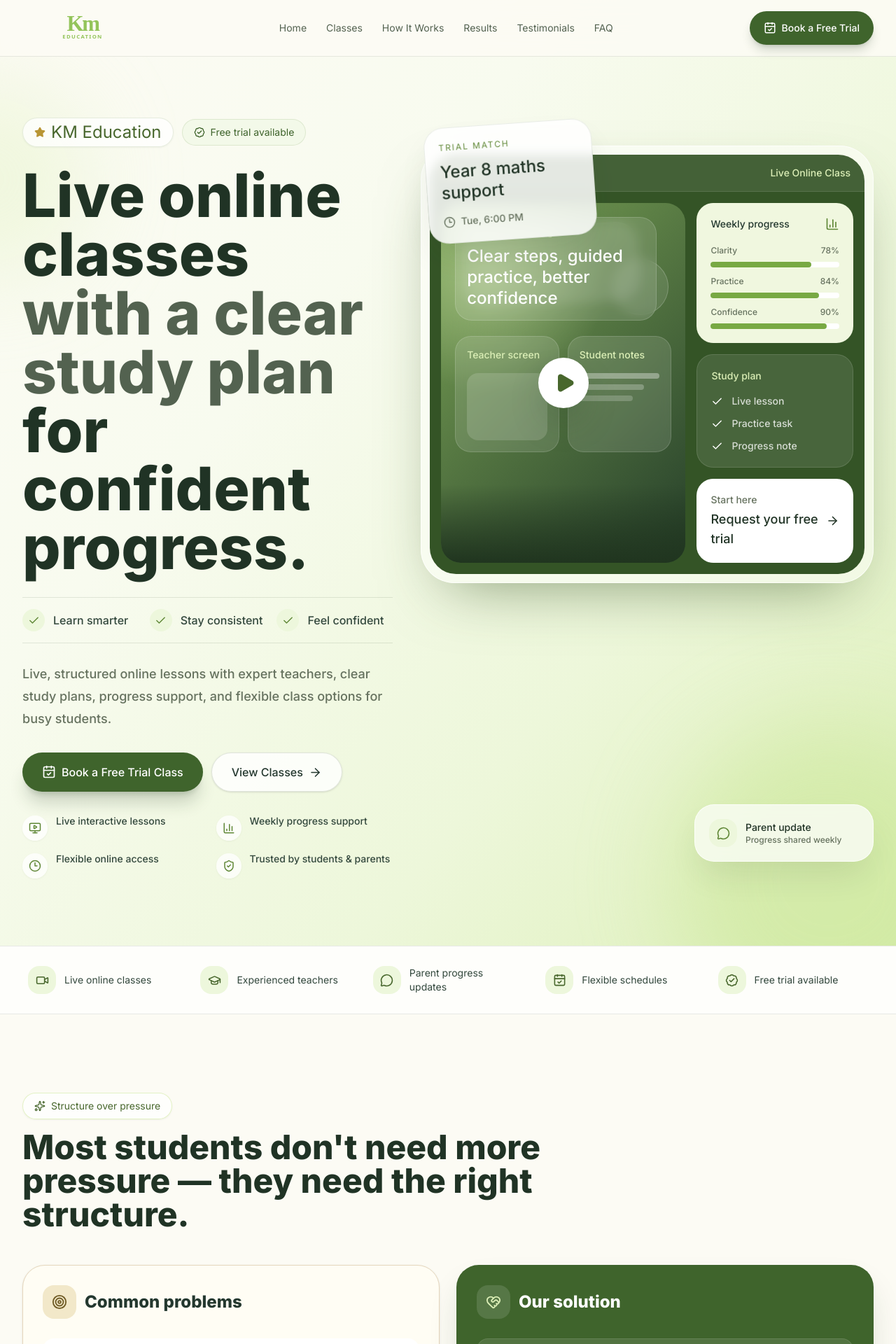
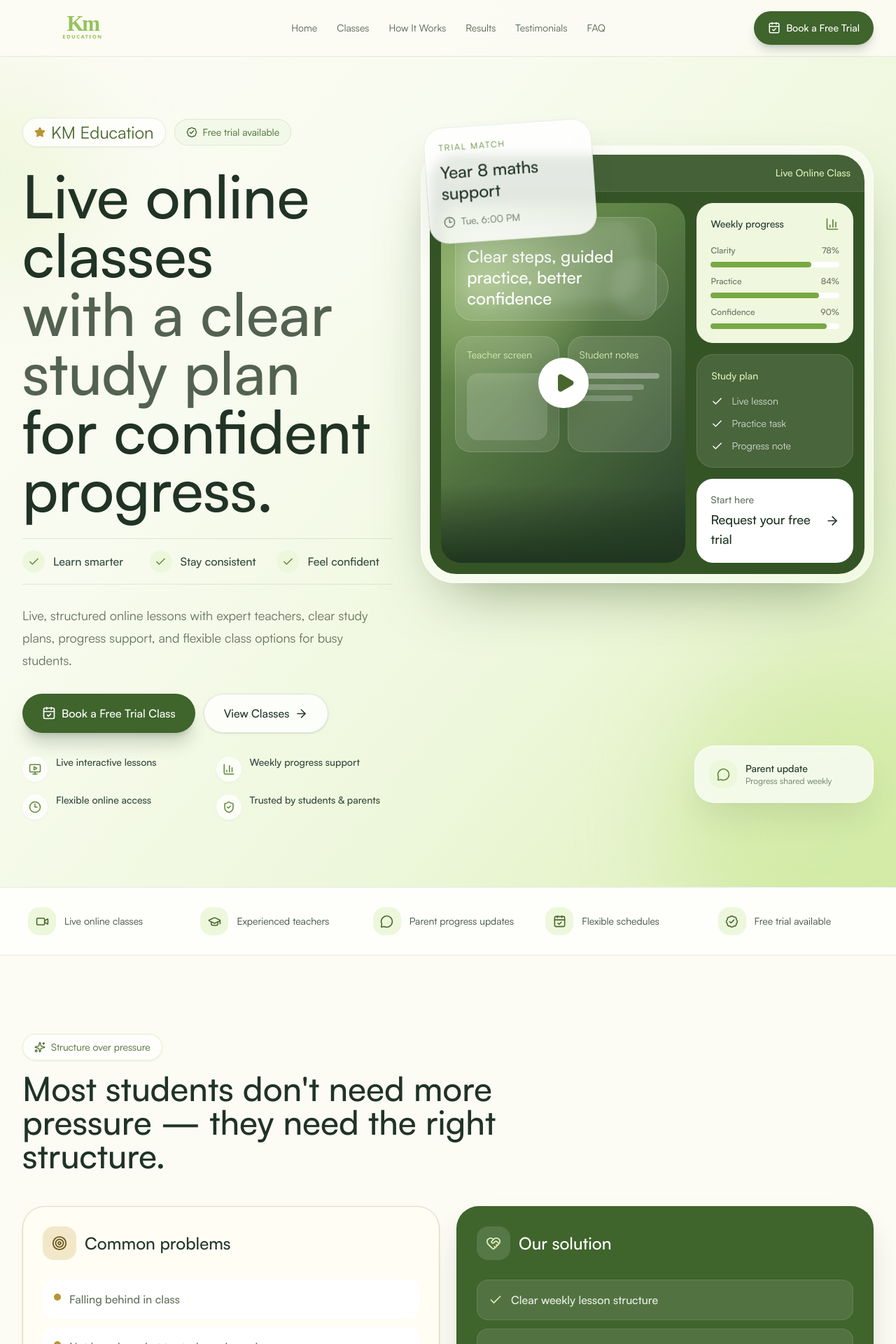
Before and after one commit to Malkri/km-education, a Next.js app: page / in a window 1280 px wide. Shown: the top 1920 px of the page at 70% size. Built offline with nearby package versions, Linux system fonts and the light colour scheme.

Commit message:
changing fton

```diff
--- a/src/app/globals.css
+++ b/src/app/globals.css
@@ -1,27 +1,19 @@
 @import "tailwindcss";
 
 @font-face {
-  font-family: "Inter";
-  src: url("/fonts/Inter-Regular.ttf") format("truetype");
+  font-family: "Satoshi";
+  src: url("/fonts/Satoshi-Regular.woff2") format("woff2");
   font-display: swap;
   font-style: normal;
   font-weight: 400;
 }
 
 @font-face {
-  font-family: "Inter";
-  src: url("/fonts/Inter-Medium.ttf") format("truetype");
+  font-family: "Satoshi";
+  src: url("/fonts/Satoshi-Medium.woff2") format("woff2");
   font-display: swap;
   font-style: normal;
   font-weight: 500;
-}
-
-@font-face {
-  font-family: "Inter";
-  src: url("/fonts/Inter-ExtraBold.ttf") format("truetype");
-  font-display: swap;
-  font-style: normal;
-  font-weight: 800;
 }
 
 :root {
@@ -29,7 +21,7 @@
   --foreground: #24382f;
   --mint: #dcefb7;
   --pistachio: #93c45a;
-  --font-body: "Inter", "Helvetica Neue", Helvetica, Arial, sans-serif;
+  --font-body: "Satoshi", "Helvetica Neue", Helvetica, Arial, sans-serif;
   --font-display-stack: var(--font-body);
   --font-script-stack: var(--font-body);
 }
@@ -70,7 +62,7 @@ body {
   background: var(--background);
   color: var(--foreground);
   font-family: var(--font-body);
-  font-weight: 500;
+  font-weight: 400;
   text-rendering: optimizeLegibility;
 }
 
@@ -80,7 +72,7 @@ h3,
 h4,
 h5,
 h6 {
-  font-weight: 800;
+  font-weight: 500;
 }
 
 ::selection {
--- a/src/app/page.tsx
+++ b/src/app/page.tsx
@@ -433,7 +433,7 @@ export default function Home() {
               </p>
             </div>
 
-            <h1 className="mt-7 max-w-3xl text-left text-[clamp(3rem,7vw,5.35rem)] font-extrabold leading-[0.98] tracking-normal text-[#203325]">
+            <h1 className="mt-7 max-w-3xl text-left text-[clamp(3rem,7vw,5.35rem)] font-medium leading-[0.98] tracking-normal text-[#203325]">
               <span className="block">Live online classes</span>
               <span className="block text-[#536250]">
                 with a clear study plan
@@ -684,7 +684,7 @@ export default function Home() {
         <div className="mx-auto max-w-7xl">
           <div className="max-w-3xl">
             <SectionEyebrow>Structure over pressure</SectionEyebrow>
-            <h2 className="text-4xl font-extrabold tracking-normal text-[#203325] sm:text-5xl">
+            <h2 className="text-4xl font-medium tracking-normal text-[#203325] sm:text-5xl">
               Most students don&apos;t need more pressure — they need the right
               structure.
             </h2>
@@ -695,7 +695,7 @@ export default function Home() {
                 <span className="grid h-12 w-12 place-items-center rounded-2xl bg-[#f2e8c9] text-[#6f5b24]">
                   <Target aria-hidden="true" size={22} />
                 </span>
-                <h3 className="text-2xl font-extrabold text-[#24382f]">
+                <h3 className="text-2xl font-medium text-[#24382f]">
                   Common problems
                 </h3>
               </div>
@@ -716,7 +716,7 @@ export default function Home() {
                 <span className="grid h-12 w-12 place-items-center rounded-2xl bg-white/12 text-mint">
                   <HeartHandshake aria-hidden="true" size={22} />
                 </span>
-                <h3 className="text-2xl font-extrabold">Our solution</h3>
+                <h3 className="text-2xl font-medium">Our solution</h3>
               </div>
               <div className="mt-7 grid gap-3">
                 {solutions.map((solution) => (
@@ -748,7 +748,7 @@ export default function Home() {
           <div className="flex flex-col justify-between gap-6 lg:flex-row lg:items-end">
             <div className="max-w-3xl">
               <SectionEyebrow>Classes and programs</SectionEyebrow>
-              <h2 className="text-4xl font-extrabold tracking-normal text-[#203325] sm:text-5xl">
+              <h2 className="text-4xl font-medium tracking-normal text-[#203325] sm:text-5xl">
                 Choose the right online class for your goals
               </h2>
             </div>
@@ -776,7 +776,7 @@ export default function Home() {
                       {program.badge}
                     </span>
                   </div>
-                  <h3 className="mt-6 text-2xl font-extrabold tracking-normal text-[#24382f]">
+                  <h3 className="mt-6 text-2xl font-medium tracking-normal text-[#24382f]">
                     {program.title}
                   </h3>
                   <p className="mt-3 text-sm leading-6 text-[#66725f]">
@@ -820,7 +820,7 @@ export default function Home() {
         <div className="mx-auto max-w-7xl">
           <div className="mx-auto max-w-3xl text-center">
             <SectionEyebrow>Simple start</SectionEyebrow>
-            <h2 className="text-4xl font-extrabold tracking-normal text-[#203325] sm:text-5xl">
+            <h2 className="text-4xl font-medium tracking-normal text-[#203325] sm:text-5xl">
               Start learning in 3 simple steps
             </h2>
           </div>
@@ -840,7 +840,7 @@ export default function Home() {
                   <span className="mt-6 inline-flex h-8 items-center rounded-full bg-emerald-50 px-3 text-xs font-normal uppercase tracking-[0.16em] text-emerald-800">
                     Step {index + 1}
                   </span>
-                  <h3 className="mt-4 text-2xl font-extrabold text-[#24382f]">
+                  <h3 className="mt-4 text-2xl font-medium text-[#24382f]">
                     {step.title}
                   </h3>
                   <p className="mt-3 text-sm leading-6 text-[#66725f]">
@@ -869,7 +869,7 @@ export default function Home() {
               <ShieldCheck aria-hidden="true" size={16} />
               Why choose us
             </p>
-            <h2 className="text-4xl font-extrabold tracking-normal sm:text-5xl">
+            <h2 className="text-4xl font-medium tracking-normal sm:text-5xl">
               Built for students who want clarity, confidence, and consistent
               progress
             </h2>
@@ -886,7 +886,7 @@ export default function Home() {
                   <span className="grid h-12 w-12 place-items-center rounded-2xl bg-mint/15 text-mint">
                     <Icon aria-hidden="true" size={23} />
                   </span>
-                  <h3 className="mt-5 text-xl font-extrabold leading-snug">
+                  <h3 className="mt-5 text-xl font-medium leading-snug">
                     {benefit.title}
                   </h3>
                 </div>
@@ -902,7 +902,7 @@ export default function Home() {
             <div className="grid gap-0 lg:grid-cols-[0.9fr_1.1fr]">
               <div className="bg-[#f4faeb] p-8 sm:p-10 lg:p-12">
                 <SectionEyebrow>Results and impact</SectionEyebrow>
-                <h2 className="text-4xl font-extrabold tracking-normal text-[#203325] sm:text-5xl">
+                <h2 className="text-4xl font-medium tracking-normal text-[#203325] sm:text-5xl">
                   Credible progress starts with consistent support
                 </h2>
                 <p className="mt-5 text-base leading-7 text-[#66725f]">
@@ -916,7 +916,7 @@ export default function Home() {
               <div className="grid gap-px bg-emerald-900/10 sm:grid-cols-2">
                 {stats.map((stat) => (
                   <div key={stat.label} className="bg-white p-8 sm:p-10">
-                    <p className="font-display text-6xl font-extrabold leading-none tracking-normal text-[#3f642c]">
+                    <p className="font-display text-6xl font-medium leading-none tracking-normal text-[#3f642c]">
                       {stat.value}
                     </p>
                     <p className="mt-3 text-base font-medium text-[#66725f]">
@@ -937,7 +937,7 @@ export default function Home() {
         <div className="mx-auto max-w-7xl">
           <div className="max-w-3xl">
             <SectionEyebrow>Student and parent voices</SectionEyebrow>
-            <h2 className="text-4xl font-extrabold tracking-normal text-[#203325] sm:text-5xl">
+            <h2 className="text-4xl font-medium tracking-normal text-[#203325] sm:text-5xl">
               Hear from our students and parents
             </h2>
           </div>
@@ -961,7 +961,7 @@ export default function Home() {
                   </span>
                 </div>
                 <div className="p-6">
-                  <h3 className="text-xl font-extrabold text-[#24382f]">
+                  <h3 className="text-xl font-medium text-[#24382f]">
                     {testimonial.name}
                   </h3>
                   <p className="mt-1 text-sm font-medium text-emerald-700">
@@ -1006,7 +1006,7 @@ export default function Home() {
         <div className="mx-auto max-w-7xl">
           <div className="max-w-3xl">
             <SectionEyebrow>Learning experience</SectionEyebrow>
-            <h2 className="text-4xl font-extrabold tracking-normal text-[#203325] sm:text-5xl">
+            <h2 className="text-4xl font-medium tracking-normal text-[#203325] sm:text-5xl">
               See what learning with us looks like
             </h2>
           </div>
@@ -1025,7 +1025,7 @@ export default function Home() {
                       <Icon aria-hidden="true" size={25} />
                     </span>
                     <div>
-                      <h3 className="text-2xl font-extrabold text-[#24382f]">
+                      <h3 className="text-2xl font-medium text-[#24382f]">
                         {item.title}
                       </h3>
                       <p className="mt-2 text-sm font-medium text-[#66725f]">
@@ -1044,7 +1044,7 @@ export default function Home() {
         <div className="mx-auto grid max-w-7xl gap-12 lg:grid-cols-[0.85fr_1.15fr] lg:items-center">
           <div>
             <SectionEyebrow>Teacher support</SectionEyebrow>
-            <h2 className="text-4xl font-extrabold tracking-normal text-[#203325] sm:text-5xl">
+            <h2 className="text-4xl font-medium tracking-normal text-[#203325] sm:text-5xl">
               Supportive teachers. Structured lessons. Real progress.
             </h2>
             <p className="mt-6 text-lg leading-8 text-[#66725f]">
@@ -1060,11 +1060,11 @@ export default function Home() {
                 className="rounded-[2rem] border border-emerald-900/10 bg-white p-6 shadow-[0_24px_70px_-50px_rgba(61,91,43,0.45)]"
               >
                 <div className="grid aspect-square place-items-center rounded-[1.5rem] bg-[linear-gradient(135deg,#3f642c,#93c45a)] text-white">
-                  <span className="font-display text-5xl font-extrabold tracking-normal">
+                  <span className="font-display text-5xl font-medium tracking-normal">
                     T{index + 1}
                   </span>
                 </div>
-                <h3 className="mt-5 text-xl font-extrabold text-[#24382f]">
+                <h3 className="mt-5 text-xl font-medium text-[#24382f]">
                   {teacher.name}
                 </h3>
                 <p className="mt-1 text-sm font-medium text-emerald-700">
@@ -1088,7 +1088,7 @@ export default function Home() {
                   <CalendarCheck aria-hidden="true" size={16} />
                   Free trial class
                 </p>
-                <h2 className="mt-6 text-4xl font-extrabold tracking-normal sm:text-5xl">
+                <h2 className="mt-6 text-4xl font-medium tracking-normal sm:text-5xl">
                   Ready to try your first online class?
                 </h2>
                 <p className="mt-5 text-lg leading-8 text-white/74">
@@ -1117,7 +1117,7 @@ export default function Home() {
             <form className="rounded-[2rem] bg-white p-6 text-[#24382f] sm:p-8">
               <div className="flex flex-col justify-between gap-4 border-b border-emerald-900/10 pb-6 sm:flex-row sm:items-center">
                 <div>
-                  <h3 className="text-2xl font-extrabold">
+                  <h3 className="text-2xl font-medium">
                     Book a Free Trial Class
                   </h3>
                   <p className="mt-2 text-sm leading-6 text-[#66725f]">
@@ -1186,7 +1186,7 @@ export default function Home() {
         <div className="mx-auto grid max-w-7xl gap-10 lg:grid-cols-[0.75fr_1.25fr]">
           <div>
             <SectionEyebrow>FAQ</SectionEyebrow>
-            <h2 className="text-4xl font-extrabold tracking-normal text-[#203325] sm:text-5xl">
+            <h2 className="text-4xl font-medium tracking-normal text-[#203325] sm:text-5xl">
               Questions before your first class?
             </h2>
             <p className="mt-5 text-base leading-7 text-[#66725f]">
```
Also changed, not shown: public/fonts/Satoshi-Medium.woff2 (added), public/fonts/Satoshi-Regular.woff2 (added).
